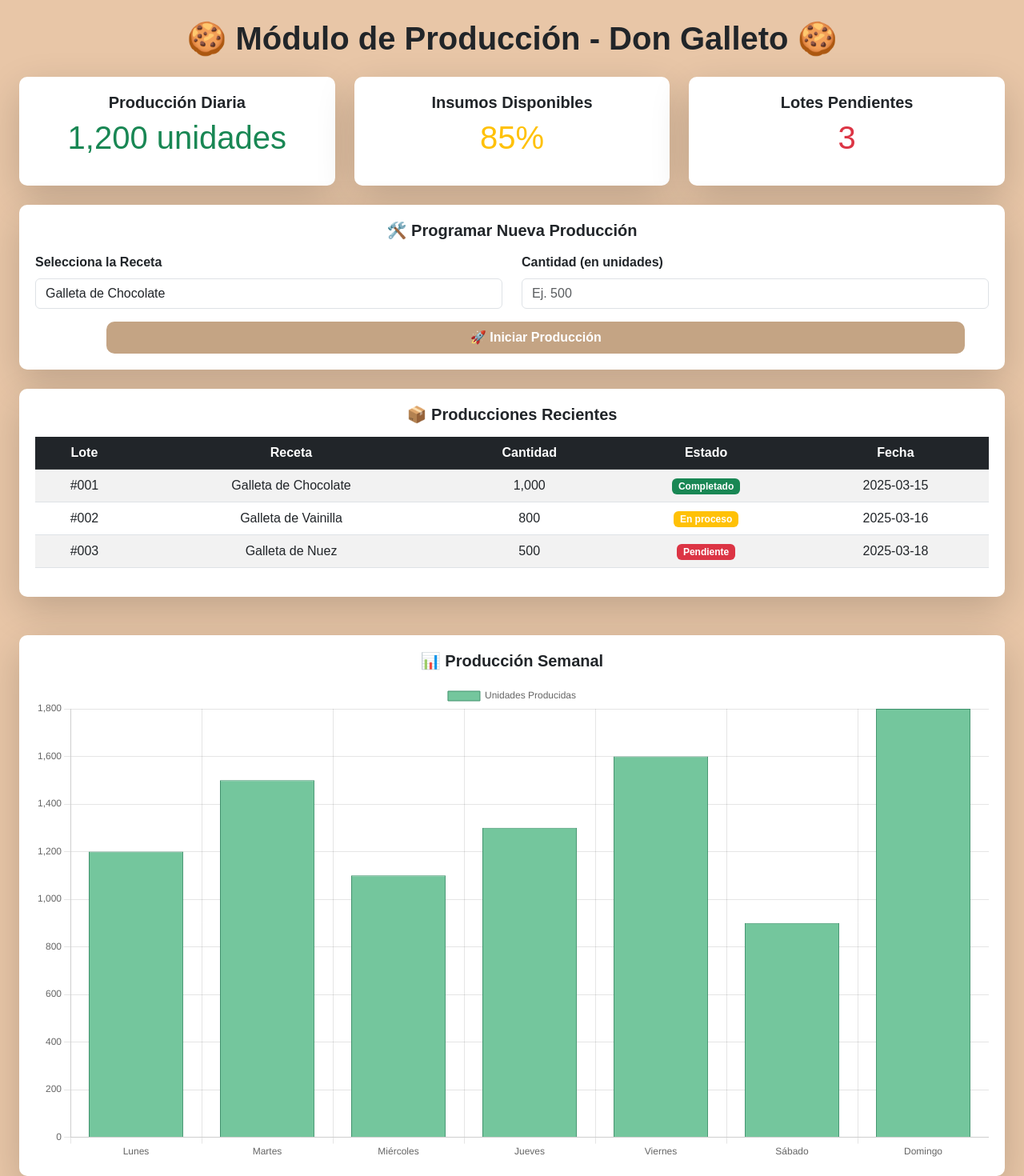
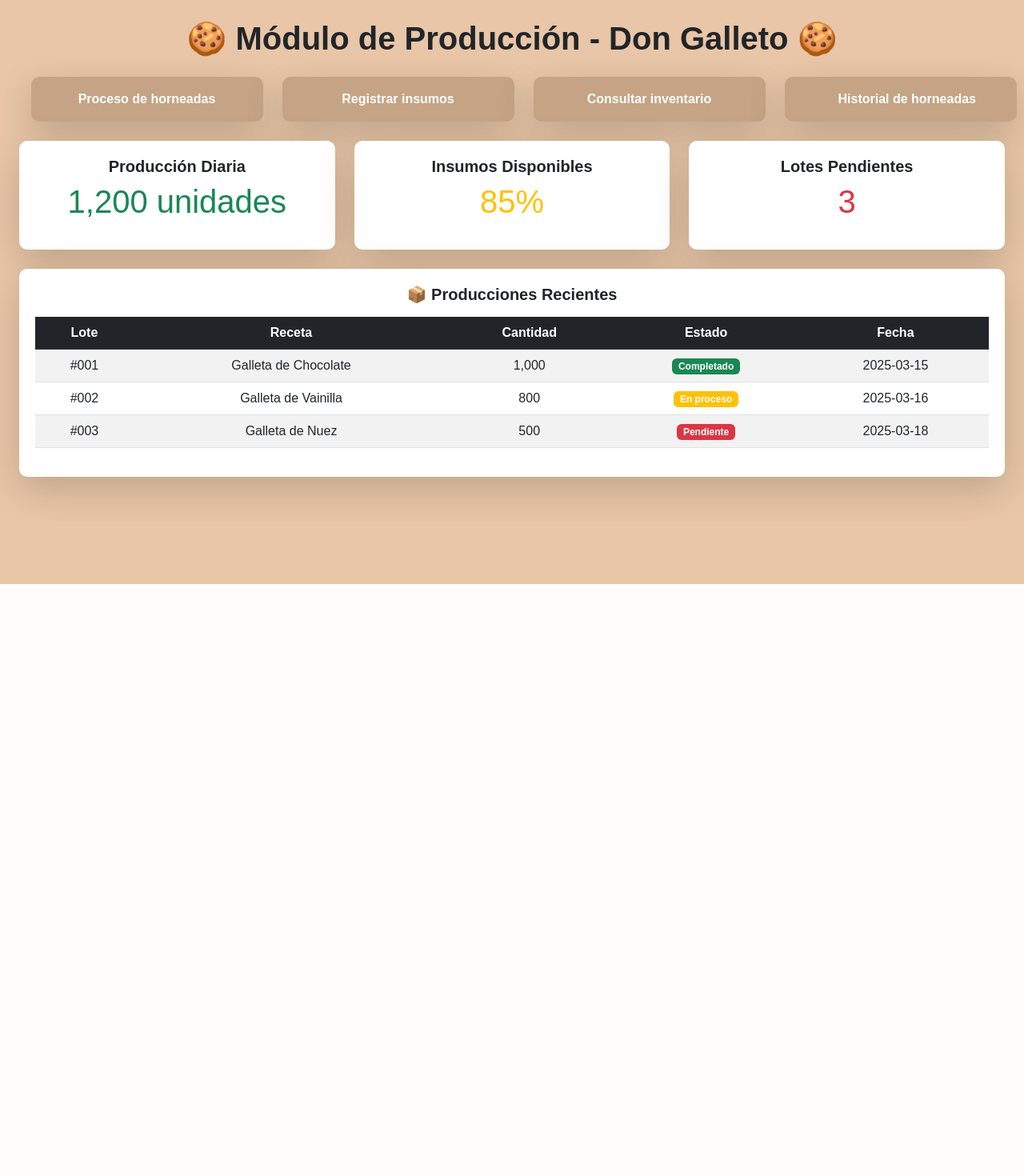
Before and after one commit to isaacrdmc/NewGalleto-M, a Flask app: page /production/produccion in a window 1280 px wide. Shown: the part 70-1540 px from the top of the page at 80% size. After the commit the page ends 800 px from the top, so only its background shows below. Run offline with Flask 3, Linux system fonts and the light colour scheme; the visitor is signed in with stand-in values (Sample User, id 1); some libraries are stand-ins or nearby versions.

Commit message:
pues lo de insumos xd

```diff
--- a/modules/production/routes.py
+++ b/modules/production/routes.py
@@ -1,4 +1,5 @@
-from flask import render_template, request, Flask, render_template, request, redirect, url_for, session, flash, jsonify
+from datetime import datetime
+from flask import abort, render_template, request, Flask, render_template, request, redirect, url_for, session, flash, jsonify
 
 from modules.admin.services import obtener_proveedores
 #  ~ Importamos el archvio con el nombre del Blueprint para la sección
@@ -7,13 +8,72 @@ from . import bp_production
 
 # ? Ahora vamos a definir las rutas necesarias para el bluprint
 
-
 @bp_production.route('/dashboard_produccion')
 def dashboard_produccion():
     if 'username' not in session or session['role'] != 'produccion':
         return redirect(url_for('admin.login'))
     return render_template('produccion/produccion.html')
 # ^ Sección de producción
+
+@bp_production.route('/inventario')
+def inventario():
+    productos = [
+        {"nombre": "Harina", "imagen": "static/img/harina.png", "cantidad": 100, "piezas": 30, "stock": 5},
+        {"nombre": "Azúcar", "imagen": "static/img/azucar.png", "cantidad": 100, "piezas": 30, "stock": 0},
+        {"nombre": "Mantequilla", "imagen": "static/img/mantequilla.png", "cantidad": 100, "piezas": 30, "stock": 3},
+        {"nombre": "Huevos", "imagen": "static/img/huevos.png", "cantidad": 100, "piezas": 30, "stock": 8},
+    ]
+    return render_template('produccion/inventario_insumos.html', inventario=productos)
+
+
+@bp_production.route('/detalle/<nombre_insumo>')
+def detalle_insumo(nombre_insumo):
+    # Define los datos del inventario directamente aquí o usa la lista global
+    inventario_data = [
+        {
+            "nombre": "Harina",
+            "imagen": "static/img/harina.png",
+            "cantidad": 100,
+            "piezas": 30,
+            "stock": 5,
+            "lotes": [
+                {"id": 1, "cantidad": 50, "caducidad": "2023-12-31", "mermas": 2},
+                {"id": 2, "cantidad": 50, "caducidad": "2025-12-31", "mermas": 0}
+            ]
+        },
+        {
+            "nombre": "Azúcar",
+            "imagen": "static/img/azucar.png",
+            "cantidad": 200,
+            "piezas": 2,
+            "stock": 2,
+            "lotes": [
+                {"id": 1, "cantidad": 100, "caducidad": "2024-06-30", "mermas": 5},
+                {"id": 1, "cantidad": 100, "caducidad": "2024-06-30", "mermas": 5}
+            ]
+        }
+    ]
+
+    # Buscar el insumo en los datos
+    insumo = next((item for item in inventario_data
+                  if item['nombre'].lower() == nombre_insumo.lower()), None)
+
+    if not insumo:
+        abort(404, description="Insumo no encontrado")
+
+    # Calcular lotes próximos a caducar
+    hoy = datetime.now().date()
+    proximos_caducar = []
+
+    for lote in insumo.get('lotes', []):
+        fecha_cad = datetime.strptime(lote['caducidad'], "%Y-%m-%d").date()
+        if (fecha_cad - hoy).days <= 30:
+            proximos_caducar.append(lote)
+
+    return render_template('produccion/detalle_insumo.html',
+                         insumo=insumo,
+                         lotes=insumo.get('lotes', []),
+                         proximos_caducar=proximos_caducar)
 
 proveedor = [
     {"id": "0001", "empresa": "19 Hermanos", "telefono": "477-724-5893",
--- a/templates/produccion/produccion.html
+++ b/templates/produccion/produccion.html
@@ -4,6 +4,29 @@
 <div class="container-fluid">
     <h1 class="my-4 text-center fw-bold">🍪 Módulo de Producción - Don Galleto 🍪</h1>
 
+    <!-- Sección de Estadísticas -->
+    <div class="row mb-4 text-center">
+        <div class="col-md-3">
+            <a href="URL_AQUI" class="btn btn-success w-100 py-3 shadow-lg">
+                <i class="fa-regular fa-oven"></i></i> Proceso de horneadas
+            </a>
+        </div>
+        <div class="col-md-3">
+            <a href="URL_AQUI" class="btn btn-primary w-100 py-3 shadow-lg">
+                <i class="fa-regular fa-jar-wheat"></i></i> Registrar insumos
+            </a>
+        </div>
+        <div class="col-md-3">
+            <a href="{{ url_for('production.inventario') }}" class="btn btn-warning w-100 py-3 shadow-lg">
+                <i class="fa-regular fa-magnifying-glass"></i> Consultar inventario
+            </a>
+        </div>
+        <div class="col-md-3">
+            <a href="URL_AQUI" class="btn btn-danger w-100 py-3 shadow-lg">
+                <i class="fa-regular fa-clipboard"></i></i> Historial de horneadas
+            </a>
+        </div>
+    </div>
     <!-- Sección de Estadísticas -->
     <div class="row mb-4">
         <div class="col-md-4">
@@ -29,35 +52,6 @@
                     <p class="display-6 text-danger">3</p>
                 </div>
             </div>
-        </div>
-    </div>
-
-    <!-- Formulario para Programar Producción -->
-    <div class="card border-0 shadow-lg rounded-4 mb-4">
-        <div class="card-body">
-            <h4 class="card-title text-center mb-3">🛠️ Programar Nueva Producción</h4>
-            <form id="productionForm">
-                <div class="row">
-                    <div class="col-md-6 mb-3">
-                        <label for="receta" class="form-label fw-bold">Selecciona la Receta</label>
-                        <select class="form-control" id="receta" name="receta" required>
-                            <option value="chocolate">Galleta de Chocolate</option>
-                            <option value="vainilla">Galleta de Vainilla</option>
-                            <option value="nuez">Galleta de Nuez</option>
-                            <option value="mantequilla">Galleta de Mantequilla</option>
-                        </select>
-                    </div>
-                    <div class="col-md-6 mb-3">
-                        <label for="cantidad" class="form-label fw-bold">Cantidad (en unidades)</label>
-                        <input type="number" class="form-control" id="cantidad" name="cantidad" placeholder="Ej. 500" required min="1">
-                    </div>
-                </div>
-                <div class="text-center">
-                    <button type="submit" class="btn btn-success px-5 py-2 fw-bold">
-                        🚀 Iniciar Producción
-                    </button>
-                </div>
-            </form>
         </div>
     </div>
 
@@ -102,15 +96,6 @@
         </div>
     </div>
 
-    <!-- Gráfica de Producción -->
-    <div class="card border-0 shadow-lg rounded-4">
-        <div class="card-body">
-            <h4 class="card-title text-center mb-3">📊 Producción Semanal</h4>
-            <canvas id="productionChart"></canvas>
-        </div>
-    </div>
-</div>
-
 <!-- Scripts para la Gráfica -->
 <script src="https://cdn.jsdelivr.net/npm/chart.js"></script>
 <script>
```
Also changed, not shown: templates/produccion/detalle_insumo.html (added, +95 -0 lines), templates/produccion/inventario_insumos.html (added, +24 -0 lines), static/img/azucar.png (added).
